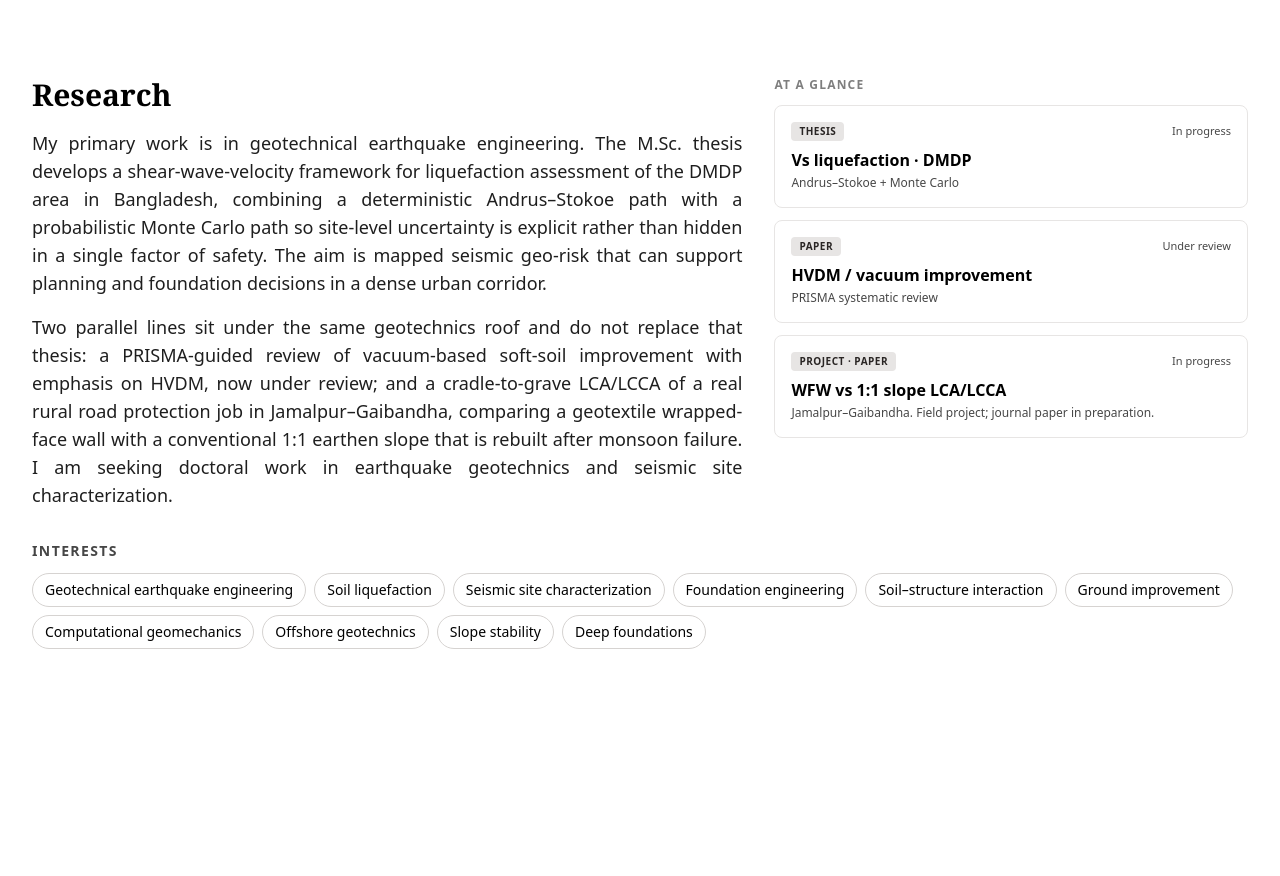
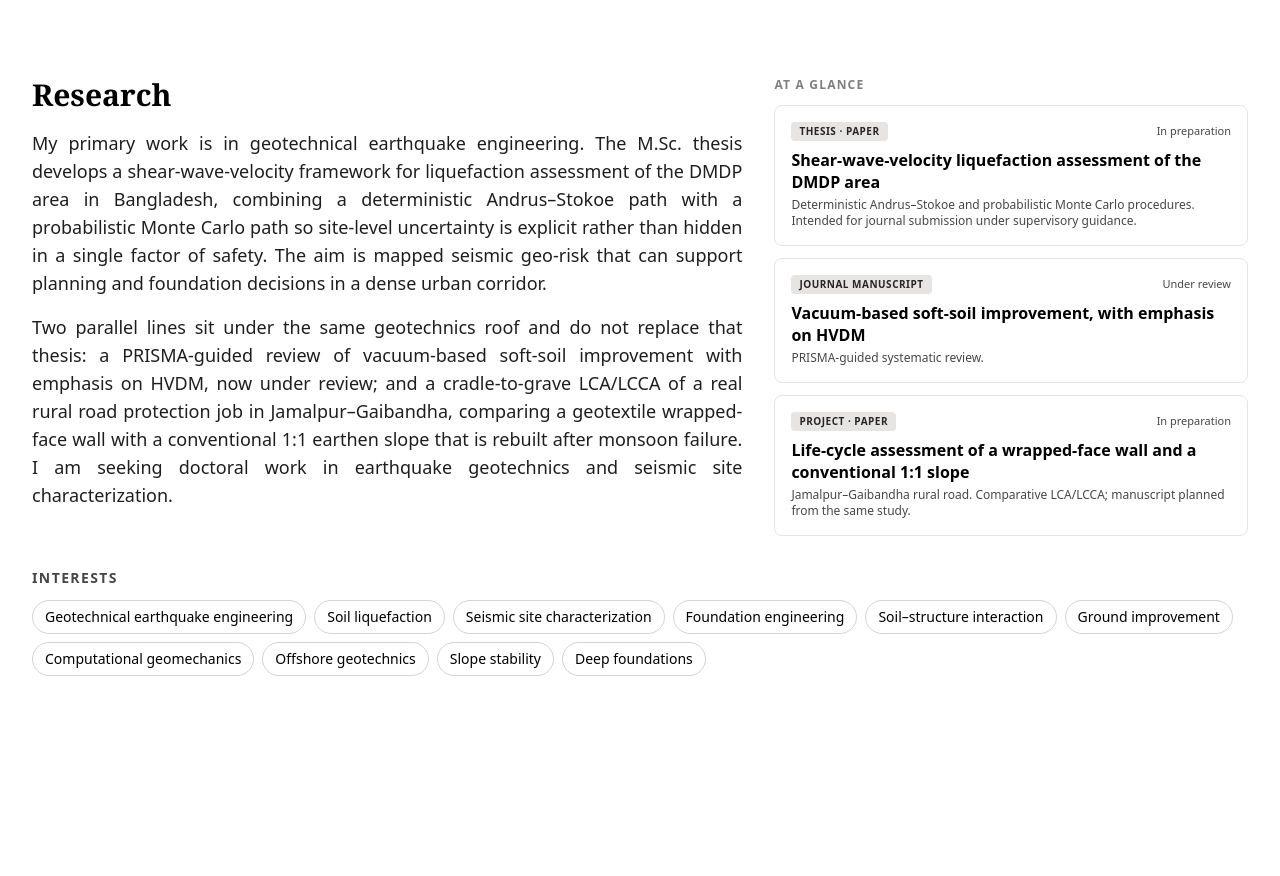
Before and after one commit to enamulislammeraj25-rin/portfolio-xrin, a React (Create React App) app: page / in a window 1280 px wide. Shown: the part 1640-2516 px from the top of the page. Built offline with nearby package versions, Linux system fonts and the light colour scheme.

Commit message:
Use formal titles on the Research glance cards.

```diff
--- a/src/App.js
+++ b/src/App.js
@@ -1005,9 +1005,9 @@ export default function App() {
                  <div className="flex flex-col gap-3">
                    <div className="text-xs font-bold uppercase tracking-widest opacity-50">At a glance</div>
                    {[
-                     { tag: "Thesis", status: "In progress", line: "Vs liquefaction · DMDP", sub: "Andrus–Stokoe + Monte Carlo" },
-                     { tag: "Paper", status: "Under review", line: "HVDM / vacuum improvement", sub: "PRISMA systematic review" },
-                     { tag: "Project · paper", status: "In progress", line: "WFW vs 1:1 slope LCA/LCCA", sub: "Jamalpur–Gaibandha. Field project; journal paper in preparation." },
+                     { tag: "Thesis · paper", status: "In preparation", line: "Shear-wave-velocity liquefaction assessment of the DMDP area", sub: "Deterministic Andrus–Stokoe and probabilistic Monte Carlo procedures. Intended for journal submission under supervisory guidance." },
+                     { tag: "Journal manuscript", status: "Under review", line: "Vacuum-based soft-soil improvement, with emphasis on HVDM", sub: "PRISMA-guided systematic review." },
+                     { tag: "Project · paper", status: "In preparation", line: "Life-cycle assessment of a wrapped-face wall and a conventional 1:1 slope", sub: "Jamalpur–Gaibandha rural road. Comparative LCA/LCCA; manuscript planned from the same study." },
                    ].map((card) => (
                      <div key={card.line} className={`p-4 rounded-lg border ${(isLight) ? 'border-stone-200 bg-white' : 'border-white/15 bg-white/5'}`}>
                        <div className="flex items-center justify-between gap-2 mb-2">
```
